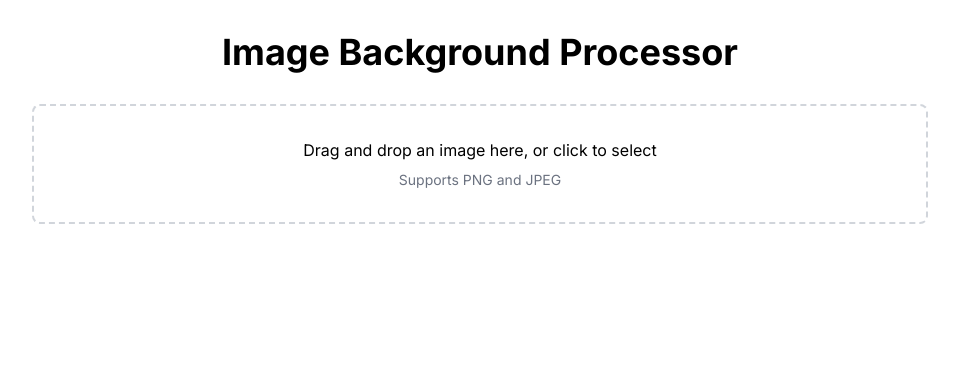
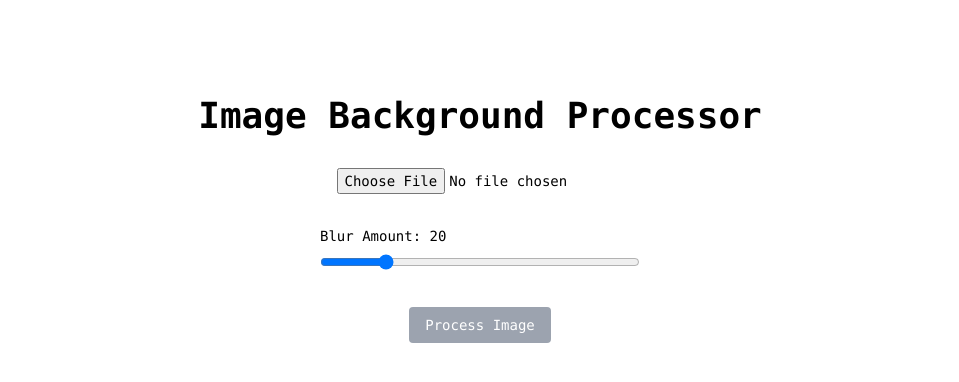
Before and after one commit to psylsph/image-processor, a Next.js app: page / in a window 1280 px wide. Shown: the top 382 px of the page, without its empty margins (160-1119 px from the left). Built offline with nearby package versions, Linux system fonts and the light colour scheme.

Commit message:
select blue amount

```diff
--- a/src/app/api/process-image/route.ts
+++ b/src/app/api/process-image/route.ts
@@ -12,6 +12,7 @@
 
     const formData = await request.formData();
     const file = formData.get('image') as File;
+    const blurAmount = Number(formData.get('blurAmount')) || 20;
 
     if (!file) {
       console.log('No file provided');
@@ -75,7 +76,7 @@
 
     // Step 3: Create blurred background
     const blurredBuffer = await sharp(resizedImage)
-      .blur(20)
+      .blur(blurAmount)
       .modulate({
         brightness: 0.7,
         saturation: 1.3
--- a/src/app/page.tsx
+++ b/src/app/page.tsx
@@ -1,25 +1,117 @@
 'use client';
 
-import { useState } from 'react';
-import ImageUploader from '@/components/ImageUploader';
-import ImageProcessor from '@/components/ImageProcessor';
-import { ProcessedImage } from '@/types';
+import { useState, useCallback } from 'react';
+import Image from 'next/image';
 
 export default function Home() {
-  const [processedImage, setProcessedImage] = useState<ProcessedImage | null>(null);
+  const [selectedImage, setSelectedImage] = useState<File | null>(null);
+  const [processedImages, setProcessedImages] = useState<any>(null);
+  const [loading, setLoading] = useState(false);
+  const [blurAmount, setBlurAmount] = useState(20);
+
+  const processImage = useCallback(async () => {
+    if (!selectedImage) return;
+
+    setLoading(true);
+    const formData = new FormData();
+    formData.append('image', selectedImage);
+    formData.append('blurAmount', blurAmount.toString());
+
+    try {
+      const response = await fetch('/api/process-image', {
+        method: 'POST',
+        body: formData,
+      });
+      const result = await response.json();
+      setProcessedImages(result);
+    } catch (error) {
+      console.error('Error processing image:', error);
+    } finally {
+      setLoading(false);
+    }
+  }, [selectedImage, blurAmount]);
 
   return (
-    <main className="min-h-screen p-8">
-      <div className="max-w-4xl mx-auto">
+    <main className="flex min-h-screen flex-col items-center justify-between p-24">
+      <div className="z-10 max-w-5xl w-full items-center justify-between font-mono text-sm">
         <h1 className="text-4xl font-bold mb-8 text-center">Image Background Processor</h1>
 
-        {!processedImage ? (
-          <ImageUploader onImageProcessed={setProcessedImage} />
-        ) : (
-          <ImageProcessor
-            processedImage={processedImage}
-            onReset={() => setProcessedImage(null)}
+        <div className="flex flex-col items-center gap-4 w-full">
+          <input
+            type="file"
+            accept="image/*"
+            onChange={(e) => {
+              const file = e.target.files?.[0];
+              if (file) {
+                setSelectedImage(file);
+                setProcessedImages(null);
+              }
+            }}
+            className="mb-4"
           />
+
+          <div className="w-full max-w-xs mb-4">
+            <label className="block text-sm font-medium mb-2">
+              Blur Amount: {blurAmount}
+            </label>
+            <input
+              type="range"
+              min="1"
+              max="100"
+              value={blurAmount}
+              onChange={(e) => setBlurAmount(Number(e.target.value))}
+              className="w-full"
+            />
+          </div>
+
+          <button
+            onClick={processImage}
+            disabled={!selectedImage || loading}
+            className={`px-4 py-2 rounded ${
+              !selectedImage || loading
+                ? 'bg-gray-400'
+                : 'bg-blue-500 hover:bg-blue-600'
+            } text-white transition-colors`}
+          >
+            {loading ? 'Processing...' : 'Process Image'}
+          </button>
+        </div>
+
+        {processedImages && (
+          <div className="grid grid-cols-2 gap-4 mt-8">
+            <div>
+              <h3 className="text-lg font-semibold mb-2">Original</h3>
+              <img
+                src={processedImages.original}
+                alt="Original"
+                className="w-full"
+              />
+            </div>
+            <div>
+              <h3 className="text-lg font-semibold mb-2">No Background</h3>
+              <img
+                src={processedImages.noBackground}
+                alt="No Background"
+                className="w-full"
+              />
+            </div>
+            <div>
+              <h3 className="text-lg font-semibold mb-2">Blurred Background</h3>
+              <img
+                src={processedImages.blurredBackground}
+                alt="Blurred Background"
+                className="w-full"
+              />
+            </div>
+            <div>
+              <h3 className="text-lg font-semibold mb-2">Combined</h3>
+              <img
+                src={processedImages.combined}
+                alt="Combined"
+                className="w-full"
+              />
+            </div>
+          </div>
         )}
       </div>
     </main>
```
